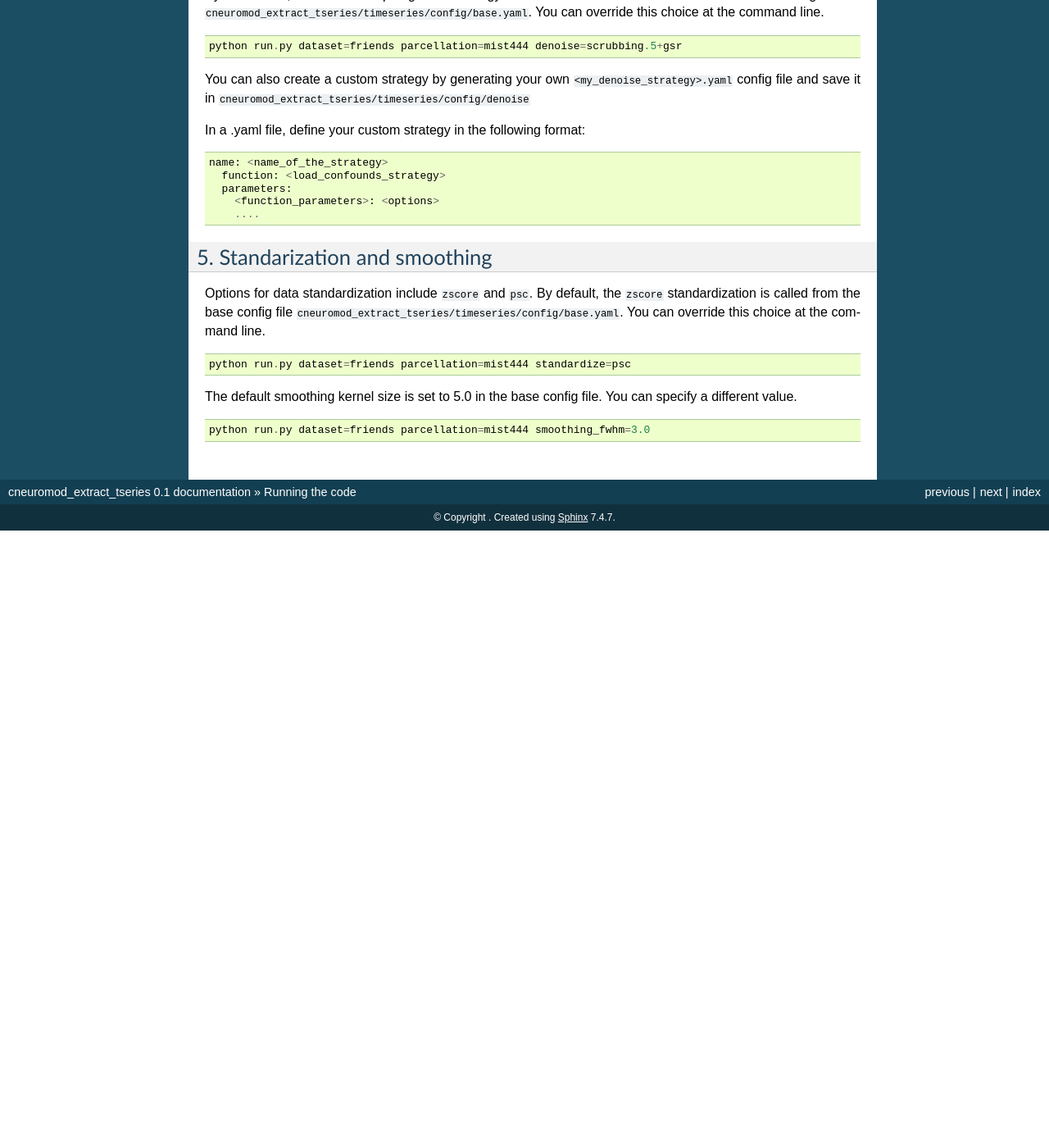
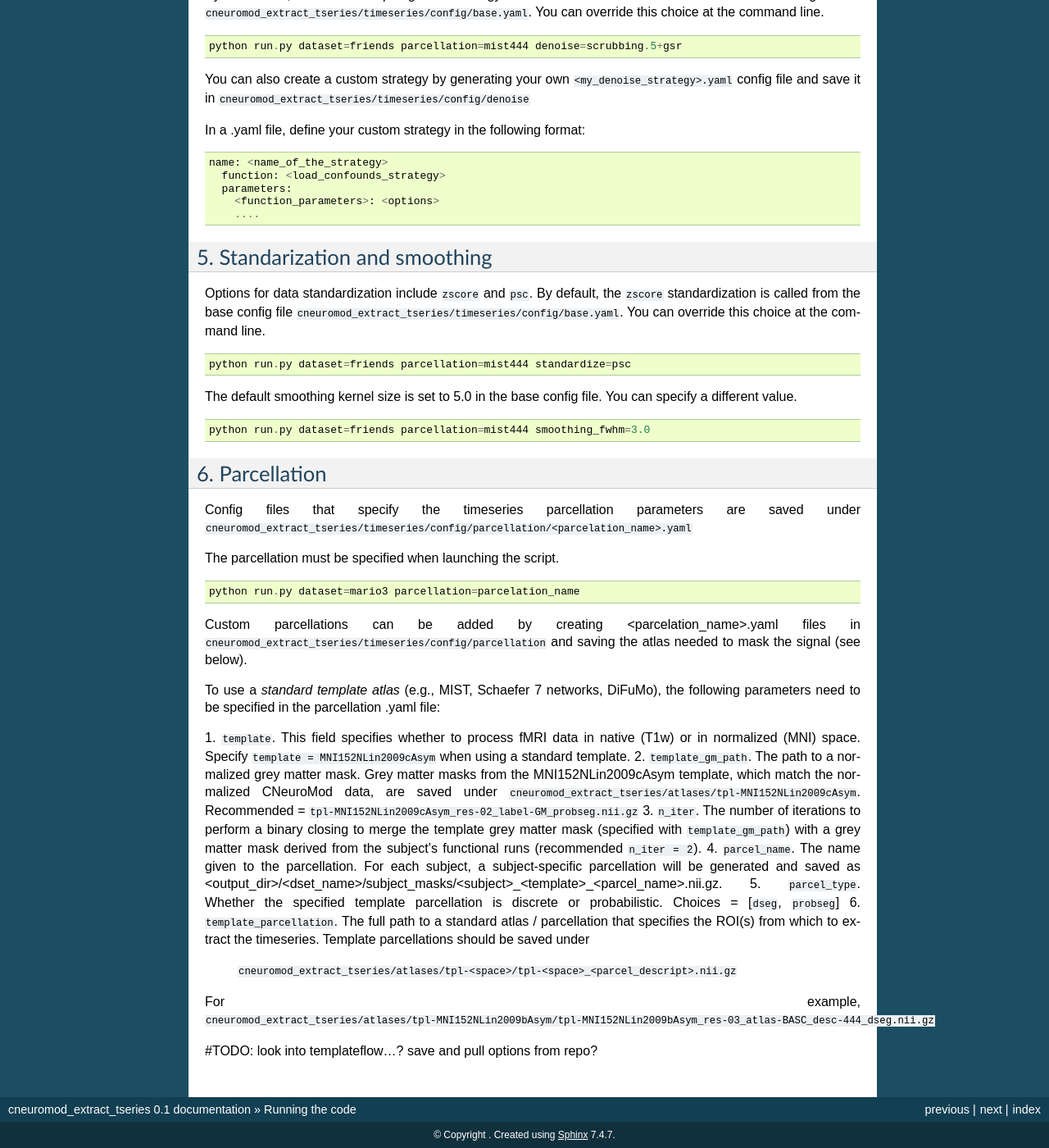
Before and after one commit to courtois-neuromod/cneuromod_extract_tseries, a Sphinx documentation site: the page built from docs/running.rst, in a window 1280 px wide and 1400 px high, scrolled down 1944 px. Shown: the whole window at 82% size. Built offline with Sphinx 7.4.7, drawn with Linux system fonts in a browser that asks for light colours; before the commit the page ends 2591 px from its top, so only the background shows below that.

Commit message:
config and docs

```diff
--- a/docs/running.rst
+++ b/docs/running.rst
@@ -143,3 +143,53 @@ The default smoothing kernel size is set to 5.0 in the base config file.
 You can specify a different value.
 ::
     python run.py dataset=friends parcellation=mist444 smoothing_fwhm=3.0
+
+
+
+
+
+
+6. Parcellation
+---------------
+
+Config files that specify the timeseries parcellation parameters are saved under
+``cneuromod_extract_tseries/timeseries/config/parcellation/<parcelation_name>.yaml``
+
+The parcellation must be specified when launching the script.
+::
+    python run.py dataset=mario3 parcellation=parcelation_name
+
+Custom parcellations can be added by creating <parcelation_name>.yaml files in
+``cneuromod_extract_tseries/timeseries/config/parcellation`` and saving the atlas
+needed to mask the signal (see below).
+
+
+To use a *standard template atlas* (e.g., MIST, Schaefer 7 networks, DiFuMo),
+the following parameters need to be specified in the parcellation .yaml file:
+
+1. ``template``. This field specifies whether to process fMRI data in native (T1w)
+or in normalized (MNI) space. Specify ``template = MNI152NLin2009cAsym`` when
+using a standard template.
+2. ``template_gm_path``. The path to a normalized grey matter mask. Grey matter
+masks from the MNI152NLin2009cAsym template, which match the normalized
+CNeuroMod data, are saved under
+``cneuromod_extract_tseries/atlases/tpl-MNI152NLin2009cAsym``.
+Recommended = ``tpl-MNI152NLin2009cAsym_res-02_label-GM_probseg.nii.gz``
+3. ``n_iter``. The number of iterations to perform a binary closing to merge the
+template grey matter mask (specified with ``template_gm_path``) with a grey matter
+mask derived from the subject's functional runs (recommended ``n_iter = 2``).
+4. ``parcel_name``. The name given to the parcellation. For each subject, a
+subject-specific parcellation will be generated and saved as
+<output_dir>/<dset_name>/subject_masks/<subject>_<template>_<parcel_name>.nii.gz.
+5. ``parcel_type``. Whether the specified template parcellation is discrete or
+probabilistic. Choices = [``dseg``, ``probseg``]
+6. ``template_parcellation``. The full path to a standard atlas / parcellation
+that specifies the ROI(s) from which to extract the timeseries.
+Template parcellations should be saved under
+ ``cneuromod_extract_tseries/atlases/tpl-<space>/tpl-<space>_<parcel_descript>.nii.gz``
+
+For example,
+``cneuromod_extract_tseries/atlases/tpl-MNI152NLin2009bAsym/tpl-MNI152NLin2009bAsym_res-03_atlas-BASC_desc-444_dseg.nii.gz``
+
+
+#TODO: look into templateflow...? save and pull options from repo?
```
Also changed, not shown: docs/parcellations.rst (+0 -60 lines).
